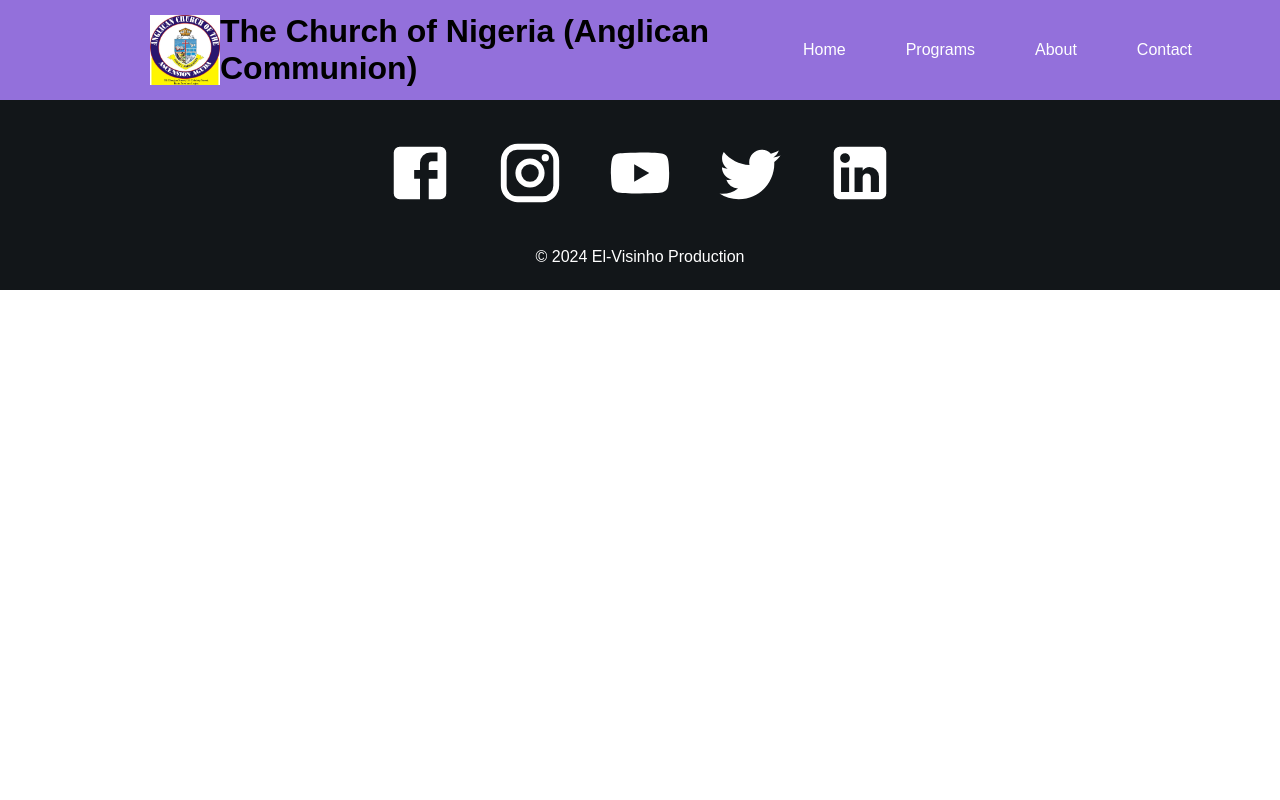
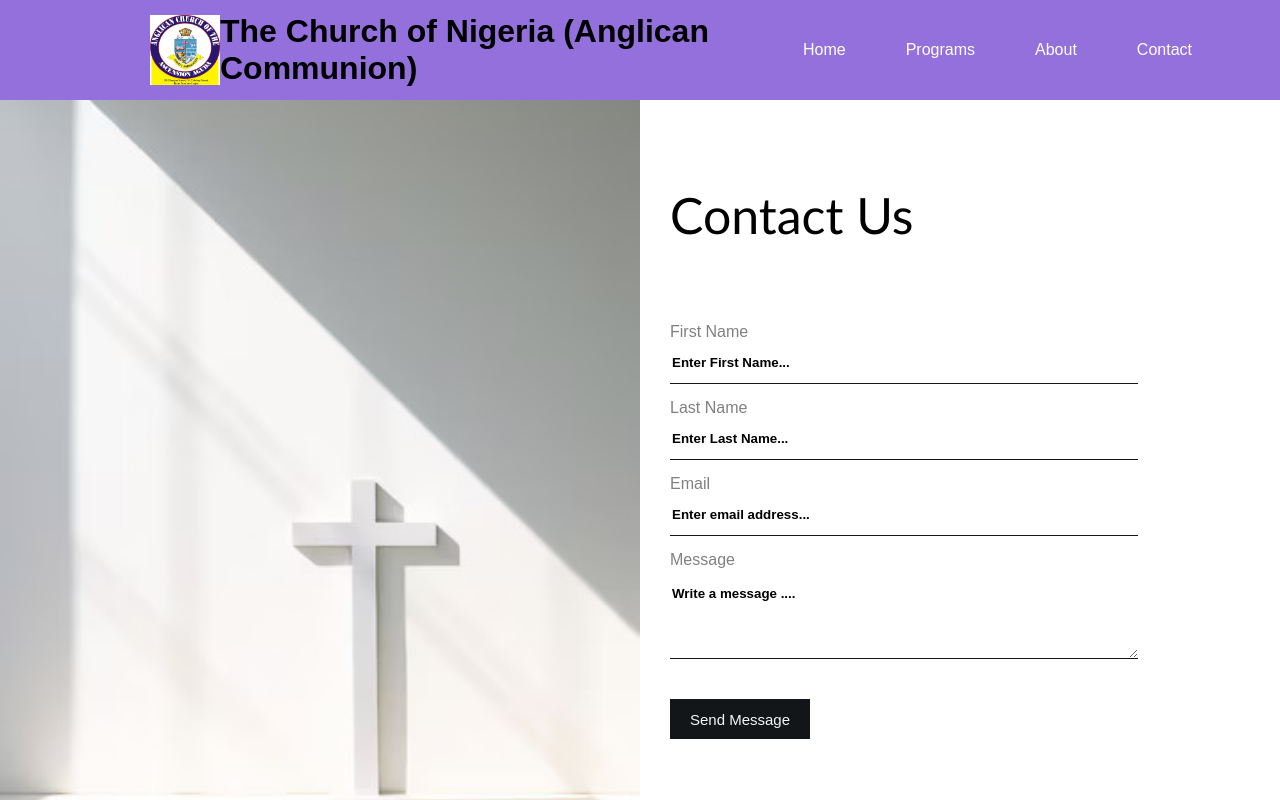
Before and after one commit to Visinho/Ascension-website, a React (Create React App) app: page /contact in a window 1280 px wide. Shown: the top 800 px of the page. Built offline with nearby package versions, Linux system fonts and the light colour scheme.

Commit message:
Contact page page WIP

```diff
--- a/src/App.js
+++ b/src/App.js
@@ -4,6 +4,7 @@
 import Home from './pages/Home';
 import Programs from './pages/Programs';
 import About from './pages/About';
+import Contact from './pages/Contact';
 import {BrowserRouter as Router, Route, Routes } from "react-router-dom";
 
 function App() {
@@ -15,6 +16,7 @@
           <Route path="/" exact Component={Home} />
           <Route path="/programs" exact Component={Programs} />
           <Route path="/about" exact Component={About} />
+          <Route path="/contact" exact Component={Contact} />
         </Routes>
         <Footer />
       </Router>
--- /dev/null
+++ b/src/pages/Contact.js
@@ -0,0 +1,53 @@
+import React from "react";
+import HolyCross from "../assets/HolyCross.jpg";
+import "../styles/Contact.css";
+
+const Contact = () => {
+  return (
+    <div className="contact">
+      <div
+        className="leftSide"
+        style={{ backgroundImage: `url(${HolyCross})` }}
+      ></div>
+      <div className="rightSide">
+        <h1>Contact Us</h1>
+        <form id="contact-form" method="POST">
+          <label htmlFor="firstName">First Name</label>
+          <input
+            name="firstName"
+            id=""
+            placeholder="Enter First Name..."
+            type="text"
+            required
+          />
+          <label htmlFor="lastName">Last Name</label>
+          <input
+            name="lastName"
+            id=""
+            placeholder="Enter Last Name..."
+            type="text"
+            required
+          />
+          <label htmlFor="email">Email</label>
+          <input
+            name="email"
+            id=""
+            placeholder="Enter email address..."
+            type="text"
+            required
+          />
+          <label htmlFor="message">Message</label>
+          <textarea
+            rows="6"
+            placeholder="Write a message ...."
+            name="message"
+            required
+          ></textarea>
+          <button type="submit">Send Message</button>
+        </form>
+      </div>
+    </div>
+  );
+};
+
+export default Contact;
--- /dev/null
+++ b/src/styles/Contact.css
@@ -0,0 +1,80 @@
+.contact {
+    width: 100%;
+    height: 90vh;
+    display: flex;
+  }
+
+  .contact .leftSide {
+    height: 100%;
+    flex: 50%;
+    background-position: center;
+    background-repeat: no-repeat;
+    background-size: cover;
+  }
+
+  .contact .rightSide {
+    height: 100%;
+    flex: 50%;
+    display: flex;
+    flex-direction: column;
+    justify-content: center;
+  }
+
+  .contact .rightSide h1 {
+    font-family: "Trebuchet MS", "Lucida Sans Unicode", "Lucida Grande",
+      "Lucida Sans", Arial, sans-serif;
+    font-weight: 10;
+    font-size: 50px;
+    margin-left: 30px;
+  }
+
+  form {
+    display: flex;
+    flex-direction: column;
+    width: auto;
+    height: auto;
+    padding: 30px;
+  }
+
+  form input {
+    height: 40px;
+    width: 80%;
+    border: none;
+    border-bottom: 1px solid #121619;
+    color: black;
+  }
+
+  form textarea {
+    margin-top: 15px;
+    height: 70px;
+    width: 80%;
+    border: none;
+    border-bottom: 1px solid #121619;
+    color: black;
+  }
+  input::placeholder,
+  textarea::placeholder {
+    font-weight: bold;
+    color: black;
+    font-family: Arial, Helvetica, sans-serif;
+  }
+  form input:focus,
+  textarea:focus {
+    outline: none;
+  }
+
+  form label {
+    margin-top: 15px;
+    color: grey;
+  }
+
+  form button {
+    margin-top: 40px;
+    width: 140px;
+    height: 40px;
+    border: none;
+    background-color: #121619;
+    color: whitesmoke;
+    font-size: 15px;
+    cursor: pointer;
+  }
```
Also changed, not shown: src/assets/HolyCross.jpg (added).
